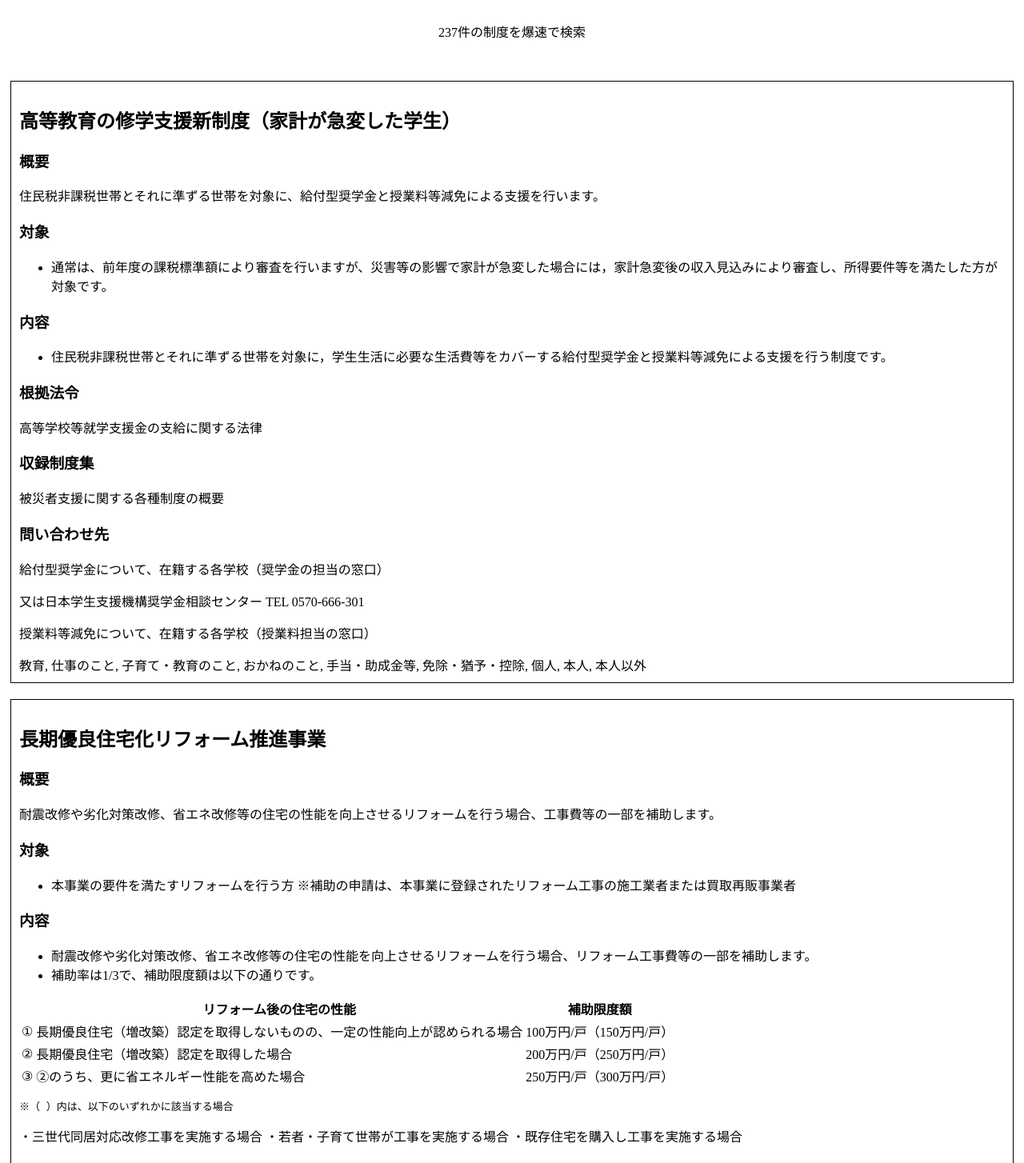
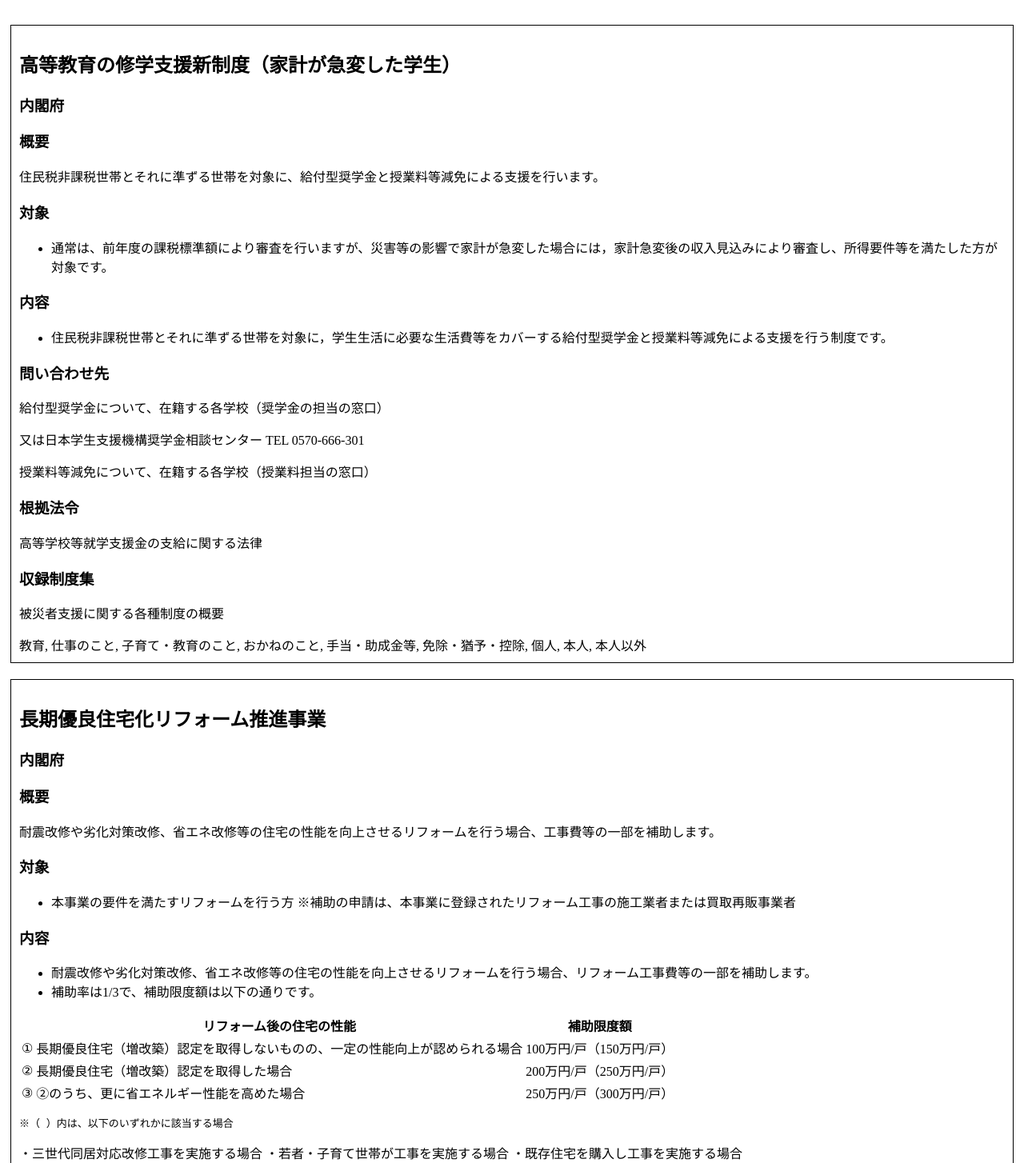
Before and after one commit to yuiseki/bakusoku-myseido-navi, a React (Vite) app: page / in a window 1280 px wide. Shown: the part 196-1650 px from the top of the page at 80% size. Built offline with nearby package versions, Linux system fonts and the light colour scheme.

Commit message:
show competent_authorities

```diff
--- a/src/App.tsx
+++ b/src/App.tsx
@@ -53,7 +53,8 @@ function App() {
             support.body.includes(q) ||
             support.governing_law.includes(q) ||
             support.inquiry.includes(q) ||
-            support.all_categories.includes(q)
+            support.all_categories.includes(q) ||
+            support.competent_authorities.includes(q)
           );
         })
         .every((v) => v === true);
@@ -64,7 +65,6 @@ function App() {
   return (
     <div
       style={{
-        marginTop: "30px",
         width: "100%",
         minHeight: "110vh",
         display: "flex",
@@ -79,7 +79,7 @@ function App() {
           justifyContent: "center",
           width: "100%",
           display: "flex",
-          marginBottom: "30px",
+          marginBottom: "10px",
         }}
       >
         <SearchQueryInput
@@ -95,7 +95,7 @@ function App() {
           justifyContent: "center",
           width: "100%",
           display: "flex",
-          marginBottom: "30px",
+          marginBottom: "10px",
         }}
       >
         {supports && supports.length + "件の制度を爆速で検索"}
@@ -103,6 +103,7 @@ function App() {
       <div style={{ width: "100%", overflowWrap: "break-word" }}>
         {supports &&
           supports.map((support) => {
+            console.log(support);
             return (
               <div
                 key={support.id}
@@ -113,6 +114,9 @@ function App() {
                 }}
               >
                 <h2>{support.title}</h2>
+                {support.competent_authorities.map((auth: any) => {
+                  return <h3>{auth.name}</h3>;
+                })}
                 <h3>概要</h3>
                 <p>{support.summary}</p>
                 <h3>対象</h3>
@@ -131,22 +135,6 @@ function App() {
                     rehypePlugins={[rehypeRaw]}
                   />
                 </div>
-                {support.governing_law && support.governing_law.length > 0 && (
-                  <>
-                    <h3>根拠法令</h3>
-                    <p>{support.governing_law}</p>
-                  </>
-                )}
-                {support.catalogs && support.catalogs.length > 0 && (
-                  <>
-                    <h3>収録制度集</h3>
-                    <div>
-                      {support.catalogs.map((catalog: any) => {
-                        return <p>{catalog.name}</p>;
-                      })}
-                    </div>
-                  </>
-                )}
                 {support.inquiry && support.inquiry.length > 0 && (
                   <>
                     <h3>問い合わせ先</h3>
@@ -171,6 +159,22 @@ function App() {
                     </div>
                   </>
                 )}
+                {support.governing_law && support.governing_law.length > 0 && (
+                  <>
+                    <h3>根拠法令</h3>
+                    <p>{support.governing_law}</p>
+                  </>
+                )}
+                {support.catalogs && support.catalogs.length > 0 && (
+                  <>
+                    <h3>収録制度集</h3>
+                    <div>
+                      {support.catalogs.map((catalog: any) => {
+                        return <p>{catalog.name}</p>;
+                      })}
+                    </div>
+                  </>
+                )}
                 {support.all_categories.join(", ")}
               </div>
             );
```
